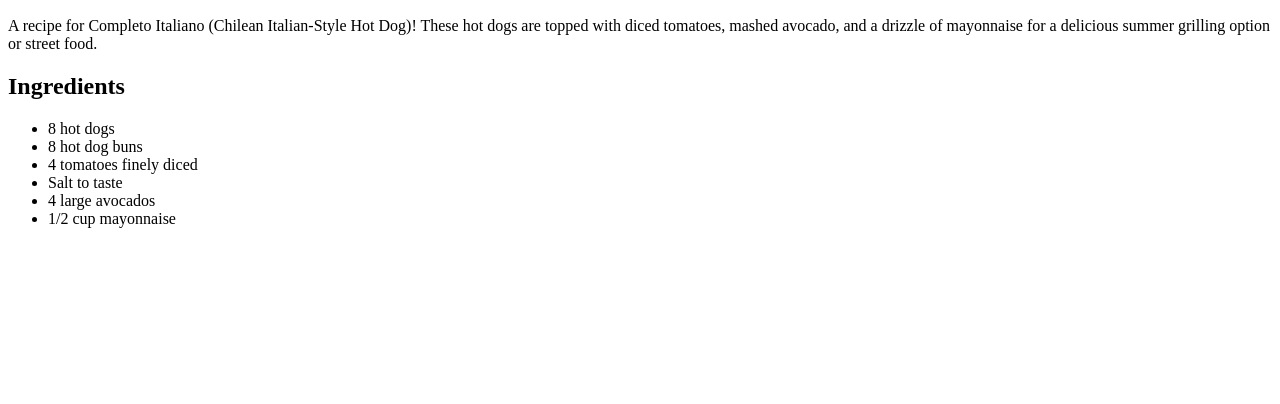
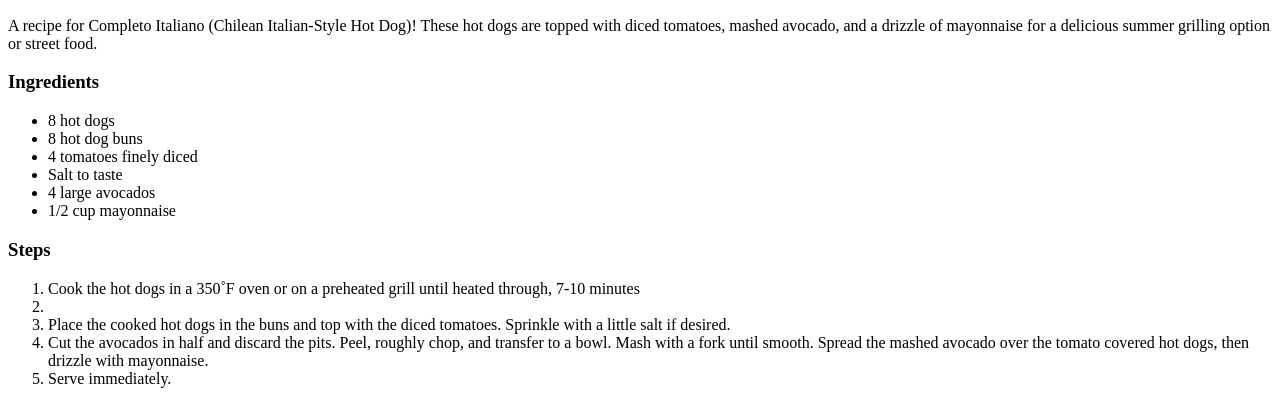
Before and after one commit to johan2160/Odin-recipes, a plain HTML site: page recipes/completos.html in a window 1280 px wide. Shown: the part 434-838 px from the top of the page. Before the commit the page ends 800 px from the top, so only its background shows below. Drawn offline with Linux system fonts and the light colour scheme.

Commit message:
I have added the ingredients of the recipe and also the steps to prepare it

```diff
--- a/recipes/completos.html
+++ b/recipes/completos.html
@@ -14,7 +14,7 @@
     <h2>Description</h2>
         <p>A recipe for Completo Italiano (Chilean Italian-Style Hot Dog)! These hot dogs are topped with diced tomatoes, mashed avocado, and a drizzle of mayonnaise for a delicious summer grilling option or street food.</p>
 
-    <h2>Ingredients</h2>
+    <h3>Ingredients</h3>
         <ul>
             <li>8 hot dogs</li>
             <li>8 hot dog buns</li>
@@ -23,5 +23,13 @@
             <li>4 large avocados</li>
             <li>1/2 cup mayonnaise</li>
         </ul>
+
+    <h3>Steps</h3>
+        <ol>
+            <li>Cook the hot dogs in a 350˚F oven or on a preheated grill until heated through, 7-10 minutes<li>
+            <li>Place the cooked hot dogs in the buns and top with the diced tomatoes. Sprinkle with a little salt if desired.</li>
+            <li>Cut the avocados in half and discard the pits. Peel, roughly chop, and transfer to a bowl. Mash with a fork until smooth. Spread the mashed avocado over the tomato covered hot dogs, then drizzle with mayonnaise.</li>
+            <li>Serve immediately.</li>
+        </ol>
 </body>
 </html>
```
